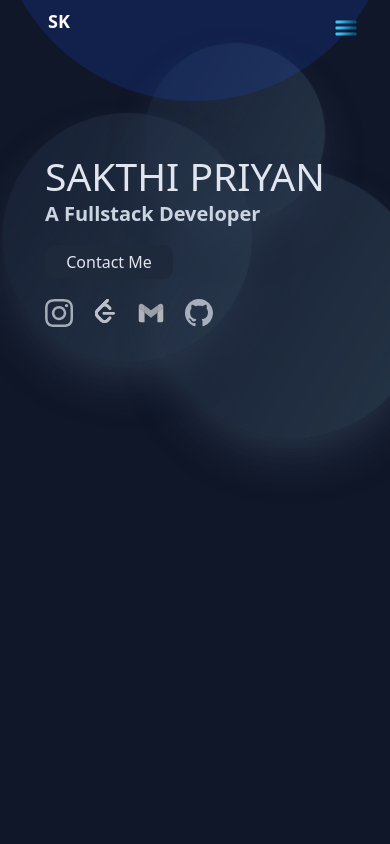
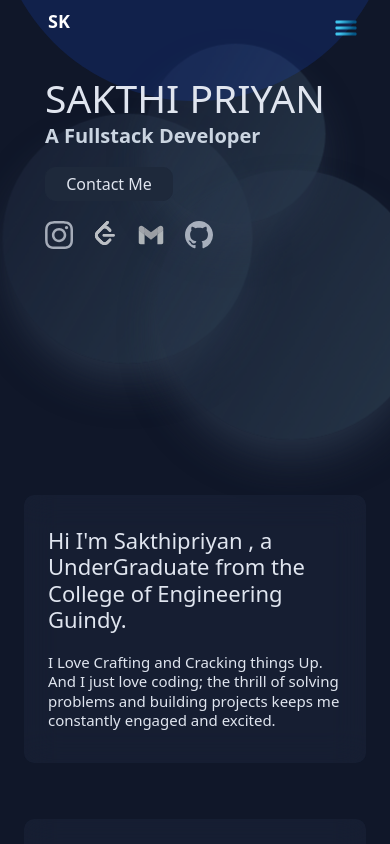
Before and after one commit to SAKTHIPRIYAN1/portfolio, a React (Vite) app in the folder client/: page / in a window 390 px wide. Shown: the top 844 px of the page. Built offline with nearby package versions, Linux system fonts and the light colour scheme; what tailwindcss-filters would draw is missing.

Commit message:
for phone view alteration

```diff
--- a/client/src/home.jsx
+++ b/client/src/home.jsx
@@ -50,8 +50,8 @@ const Home=()=>{
     }, [homevw]);
 
     return (
-    <div  id="home"  className=" h-[100vh] justify-center relative  flex items-center w-full sm:items-start  ">
-       <div className="w-full px-[8%] flex flex-col relative sm:justify-center sm:flex-col-reverse sm:items-center  sm:pt-[40%]">
+    <div  id="home"  className=" h-[100vh] justify-center relative  flex items-center w-full sm:items-start sm:h-[50vh] ">
+       <div className="w-full px-[8%] flex flex-col relative sm:justify-center sm:flex-col-reverse sm:items-center  sm:pt-[20%]">
             <motion.div
 
             variants={{
```
